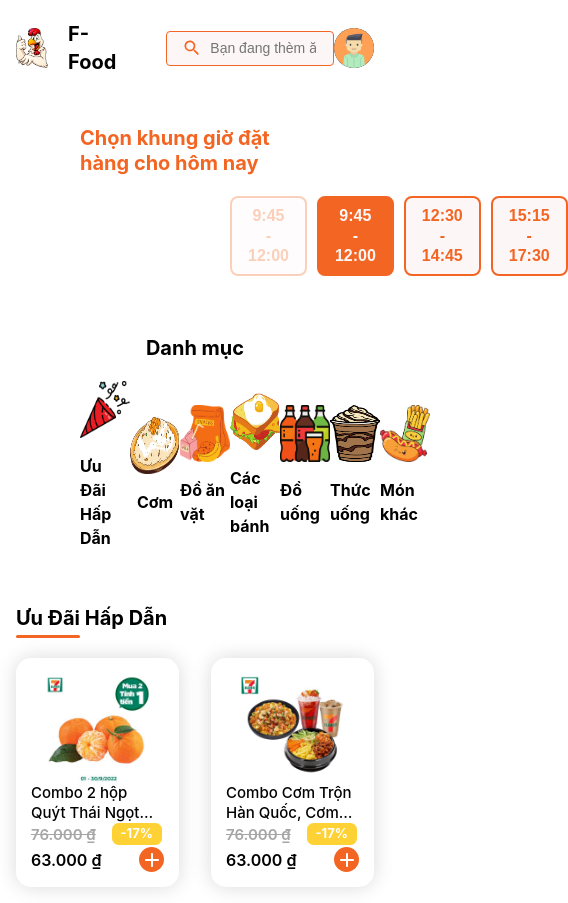
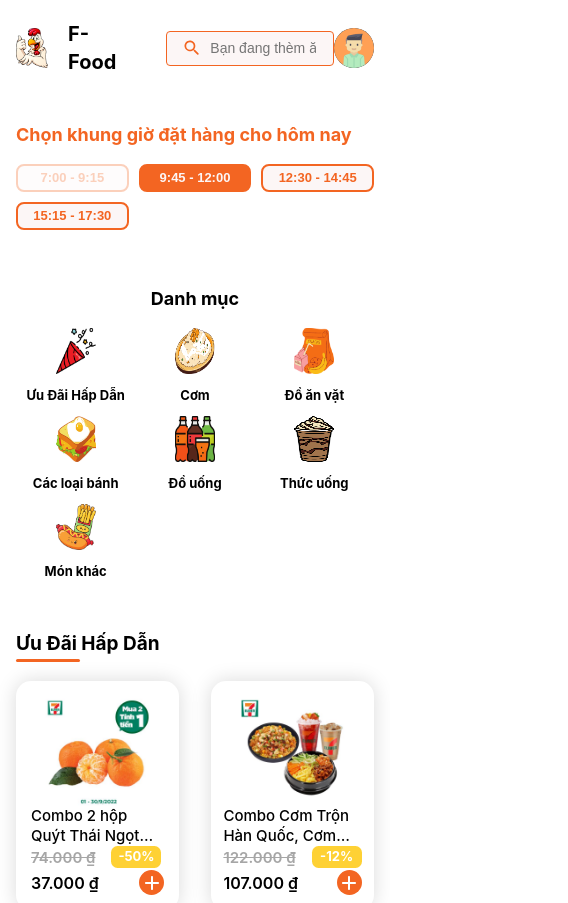
Before and after one commit to duyvox-dev/F-Food, a React (Create React App) app: page / in a window 390 px wide. Shown: the top 903 px of the page, 568 px wide, since content can reach past the window. Built offline with nearby package versions, Linux system fonts and the light colour scheme.

Commit message:
add-homepage-style

```diff
--- a/src/pages/Homepage/HomeContainer.jsx
+++ b/src/pages/Homepage/HomeContainer.jsx
@@ -28,11 +28,11 @@ function HomeContainer() {
 					<img src={HeroBg} className='image-background' alt='hero-bg' />
 
 					<div className='menu-items'>
-						<Grid2 container spacing={2}>
+						<Grid2 container spacing={2} justifyContent='center'>
 							{hotMenuData &&
 								hotMenuData.map((product) => {
 									return (
-										<Grid2 item xs={6} key={product.id}>
+										<Grid2 item xs={5} key={product.id}>
 											<ProductItem product={product}></ProductItem>
 										</Grid2>
 									);
--- a/src/pages/Homepage/Homepage.scss
+++ b/src/pages/Homepage/Homepage.scss
@@ -83,7 +83,7 @@ $primaryColor: #f36522;
 	display: flex;
 	flex: 1 1 0%;
 	flex-direction: column;
-	align-items: flex-start;
+	align-items: center;
 	position: relative;
 	gap: 24px;
 	// margin-right: 64px;
@@ -110,8 +110,8 @@ $primaryColor: #f36522;
 	width: 90%;
 	// height: 90%;
 	position: absolute;
-	top: 40px;
-	left: 0px;
+	top: 35px;
+	// left: 0px;
 	// display: flex;
 	// align-items: center;
 	// justify-content: center;
@@ -225,6 +225,11 @@ $primaryColor: #f36522;
 	padding: 0 64px;
 	margin: 10px 0;
 }
+@media screen and (max-width: 768px) {
+	.timeOrderBar {
+		padding: 0;
+	}
+}
 
 .titleOrder {
 	display: flex;
@@ -234,11 +239,37 @@ $primaryColor: #f36522;
 	line-height: 25px;
 }
 
+@media screen and (max-width: 768px) {
+	.titleOrder {
+		font-size: 18px;
+		line-height: 22px;
+	}
+}
+
 .timeOrder {
 	display: flex;
 	justify-content: space-between;
-	margin: 0 150px;
+	margin: 0 130px;
 	gap: 10px;
+}
+
+@media screen and (max-width: 1024px) {
+	.timeOrder {
+		margin: 0 40px;
+	}
+}
+
+@media screen and (max-width: 640px) {
+	.timeOrder {
+		margin: 0;
+	}
+}
+
+@media screen and (max-width: 455px) {
+	.timeOrder {
+		display: grid;
+		grid-template-columns: repeat(auto-fit, minmax(100px, 1fr));
+	}
 }
 
 .btChooseTime {
@@ -251,6 +282,21 @@ $primaryColor: #f36522;
 	font-size: 16px;
 	line-height: 20px;
 	cursor: pointer;
+}
+
+@media screen and (max-width: 1024px) {
+	.btChooseTime {
+		font-size: 14px;
+		line-height: 18px;
+	}
+}
+
+@media screen and (max-width: 640px) {
+	.btChooseTime {
+		font-size: 13px;
+		line-height: 16px;
+		padding: 4px 8px;
+	}
 }
 
 .btChooseTime.active {
@@ -276,6 +322,12 @@ $primaryColor: #f36522;
 	margin: 40px 0;
 }
 
+@media screen and (max-width: 1024px) {
+	.menuCategory {
+		padding: 0 0;
+	}
+}
+
 .titleCategory {
 	display: flex;
 	justify-content: center;
@@ -285,12 +337,35 @@ $primaryColor: #f36522;
 	line-height: 25px;
 }
 
+@media screen and (max-width: 768px) {
+	.titleCategory {
+		font-size: 18px;
+		line-height: 22px;
+	}
+}
+
 .contentCategory {
 	display: flex;
 	justify-content: space-between;
 }
+
+@media screen and (max-width: 568px) {
+	.contentCategory {
+		display: grid;
+		justify-content: center;
+		grid-template-columns: repeat(4, minmax(100px, 1fr));
+	}
+}
+
+@media screen and (max-width: 455px) {
+	.contentCategory {
+		display: grid;
+		grid-template-columns: repeat(3, minmax(60px, 1fr));
+	}
+}
+
 .itemsCategory {
-	width: 190px;
+	// width: 190px;
 	display: flex;
 	flex-direction: column;
 	align-items: center;
@@ -304,10 +379,31 @@ $primaryColor: #f36522;
 	height: 57px;
 }
 
+@media screen and (max-width: 768px) {
+	.image-category {
+		width: 40px;
+		height: 46px;
+	}
+}
+
 .name-category {
 	font-weight: 700;
 	font-size: 16px;
 	line-height: 24px;
+}
+
+@media screen and (max-width: 768px) {
+	.name-category {
+		font-size: 14px;
+		line-height: 18px;
+	}
+}
+
+@media screen and (max-width: 640px) {
+	.name-category {
+		font-size: 13px;
+		line-height: 16px;
+	}
 }
 
 // style menuCategory end
@@ -323,6 +419,13 @@ $primaryColor: #f36522;
 	font-size: 20px;
 	line-height: 24px;
 	text-transform: capitalize;
+}
+
+@media screen and (max-width: 768px) {
+	.titleListCategory {
+		font-size: 19px;
+		line-height: 23px;
+	}
 }
 
 .underline-content {
--- a/src/pages/Homepage/TimeOrderBar.jsx
+++ b/src/pages/Homepage/TimeOrderBar.jsx
@@ -11,7 +11,7 @@ function TimeOrderBar() {
 				</div>
 				<div className='timeOrder'>
 					<button type='button' className='btChooseTime disable'>
-						9:45 - 12:00
+						7:00 - 9:15
 					</button>
 					<button type='button' className='btChooseTime active'>
 						9:45 - 12:00
--- a/src/util/data.js
+++ b/src/util/data.js
@@ -15,15 +15,15 @@ export const hotMenuData = [
 	{
 		id: 1,
 		productName: 'Combo 2 hộp Quýt Thái Ngọt 500g',
-		productNewPrice: 63000,
-		productOldPrice: 76000,
+		productNewPrice: 37000,
+		productOldPrice: 74000,
 		image: Quyt,
 	},
 	{
 		id: 2,
 		productName: 'Combo Cơm Trộn Hàn Quốc, Cơm Chiên, Cafe, Nước ép dâu',
-		productNewPrice: 63000,
-		productOldPrice: 76000,
+		productNewPrice: 107000,
+		productOldPrice: 122000,
 		image: Comtron,
 	},
 	{
@@ -36,8 +36,8 @@ export const hotMenuData = [
 	{
 		id: 4,
 		productName: 'Combo 2 Nem Nướng Xiên Que Giảm 4,000',
-		productNewPrice: 63000,
-		productOldPrice: 76000,
+		productNewPrice: 24000,
+		productOldPrice: 28000,
 		image: Nem,
 	},
 ];
@@ -84,15 +84,15 @@ export const ProductByCategory = [
 	{
 		id: 1,
 		productName: 'Combo 2 hộp Quýt Thái Ngọt 500g',
-		productNewPrice: 63000,
-		productOldPrice: 76000,
+		productNewPrice: 37000,
+		productOldPrice: 74000,
 		image: Quyt,
 	},
 	{
 		id: 2,
 		productName: 'Combo Cơm Trộn Hàn Quốc, Cơm Chiên, Cafe, Nước ép dâu',
-		productNewPrice: 63000,
-		productOldPrice: 76000,
+		productNewPrice: 107000,
+		productOldPrice: 122000,
 		image: Comtron,
 	},
 	{
@@ -105,29 +105,29 @@ export const ProductByCategory = [
 	{
 		id: 4,
 		productName: 'Combo 2 Nem Nướng Xiên Que Giảm 4,000',
-		productNewPrice: 63000,
-		productOldPrice: 76000,
+		productNewPrice: 24000,
+		productOldPrice: 28000,
 		image: Nem,
 	},
 	{
 		id: 5,
 		productName: 'Combo 2 Nem Nướng Xiên Que Giảm 4,000',
-		productNewPrice: 63000,
-		productOldPrice: 76000,
+		productNewPrice: 24000,
+		productOldPrice: 28000,
 		image: Nem,
 	},
 	{
 		id: 6,
 		productName: 'Combo 2 Nem Nướng Xiên Que Giảm 4,000',
-		productNewPrice: 63000,
-		productOldPrice: 76000,
+		productNewPrice: 24000,
+		productOldPrice: 28000,
 		image: Nem,
 	},
 	{
 		id: 7,
 		productName: 'Combo 2 Nem Nướng Xiên Que Giảm 4,000',
-		productNewPrice: 63000,
-		productOldPrice: 76000,
+		productNewPrice: 24000,
+		productOldPrice: 28000,
 		image: Nem,
 	},
 ];
```
